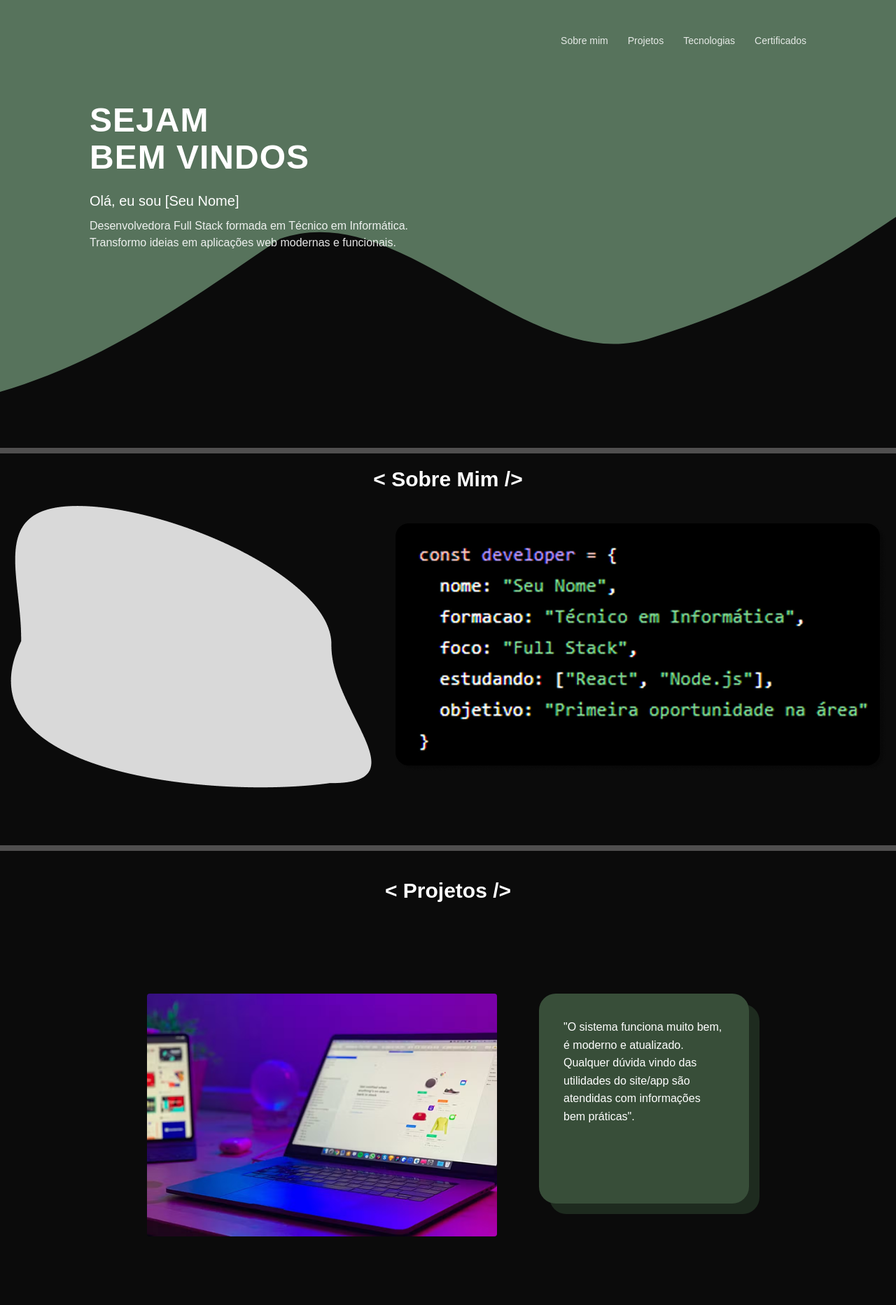
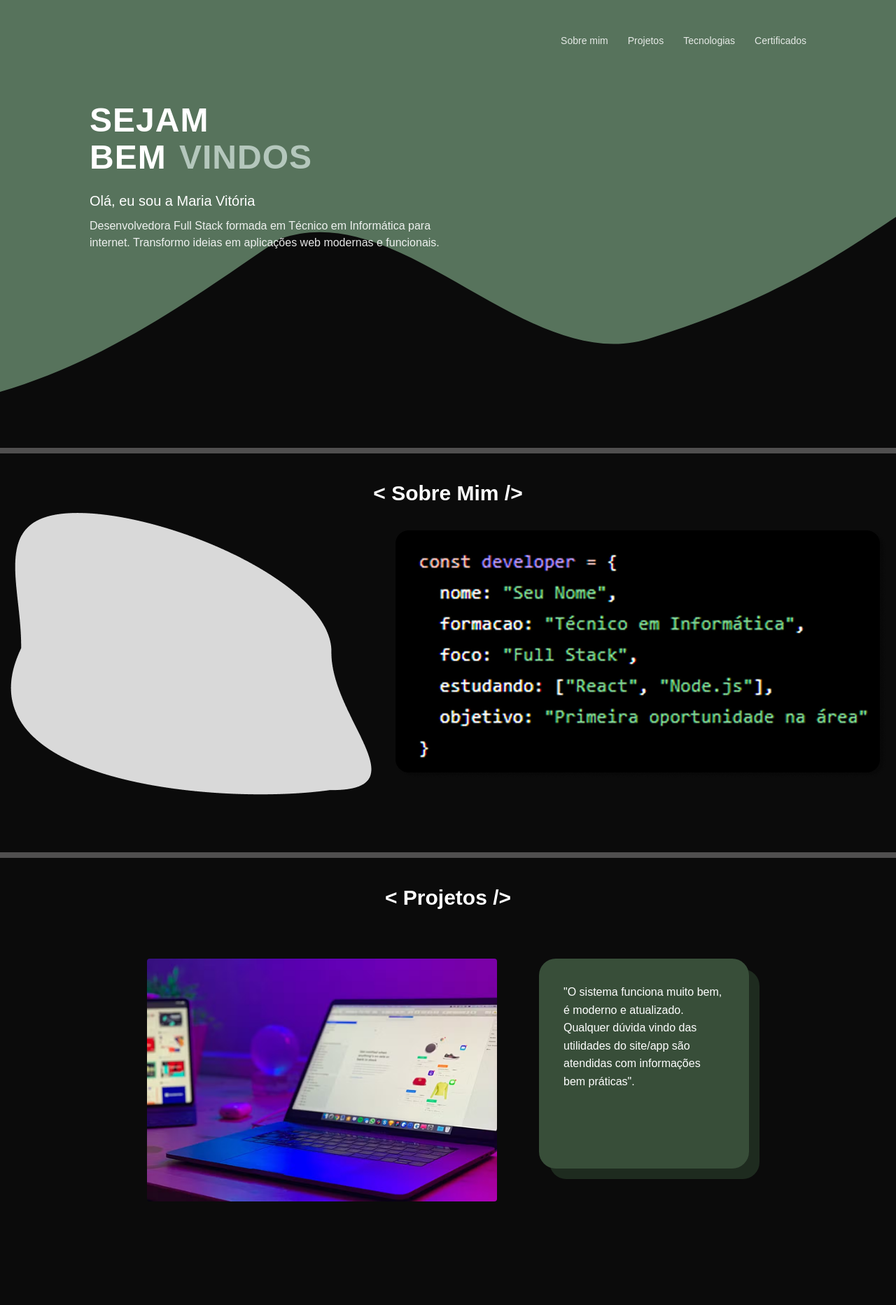
Before and after one commit to Mavi23y/Portifolio, a React (Vite) app in the folder portifolio/: page / in a window 1280 px wide. Shown: the top 1865 px of the page at 70% size. Built offline with nearby package versions, Linux system fonts and the light colour scheme.

Commit message:
09_07_2026

```diff
--- a/portifolio/src/components/Header.css
+++ b/portifolio/src/components/Header.css
@@ -44,9 +44,6 @@ html {
   font-family: sans-serif;
 }
 
-/* Estas 4 classes estavam sendo usadas no JSX mas não tinham nenhum
-   estilo definido aqui — por isso o texto ficava "feio" (sem tamanho,
-   sem espaçamento, tudo com a mesma aparência padrão do navegador) */
 .title-sejam,
 .title-bem-vindos {
   font-size: 48px;
@@ -54,6 +51,11 @@ html {
   line-height: 1.1;
   letter-spacing: 1px;
   margin: 0;
+}
+
+.text-vindos {
+  color: #B4C7BC;
+  margin-left: 4px;
 }
 
 .subtitle {
--- a/portifolio/src/components/Header.jsx
+++ b/portifolio/src/components/Header.jsx
@@ -10,12 +10,14 @@ export default function Header() {
         <a href="#certificados">Certificados</a>
       </nav>
 
-      <div className="header-content">
+     <div className="header-content">
         <h1 className="title-sejam">SEJAM</h1>
-        <h1 className="title-bem-vindos">BEM VINDOS</h1>
-        <p className="subtitle">Olá, eu sou [Seu Nome]</p>
+        <h1 className="title-bem-vindos">
+          BEM <span className="text-vindos">VINDOS</span>
+        </h1>
+        <p className="subtitle">Olá, eu sou a Maria Vitória</p>
         <p className="description">
-          Desenvolvedora Full Stack formada em Técnico em Informática.
+          Desenvolvedora Full Stack formada em Técnico em Informática para internet.
           Transformo ideias em aplicações web modernas e funcionais.
         </p>
       </div>
--- a/portifolio/src/components/MainProjetos.css
+++ b/portifolio/src/components/MainProjetos.css
@@ -18,7 +18,7 @@
 .main-projetos-content {
     display: flex;
     flex-direction: column;
-    gap: 100px;
+    gap: 50px;
     margin: 60px auto;
     width: 85%;
     max-width: 1100px;
@@ -31,7 +31,7 @@
     justify-content: center;
     gap: 60px;
     width: 100%;
-    margin-top: 70px;
+    margin-top: 10px;
 }
 
 .projeto-linha.invertido {
@@ -44,6 +44,11 @@
     width: 100%;
     height: auto;
     border-radius: 4px;
+}
+
+.imagem-projeto:hover {
+    transform: scale(1.05);
+     cursor: pointer;
 }
 
 .card-verde {
@@ -59,3 +64,9 @@
     box-sizing: border-box;
     box-shadow: 15px 15px 0px #1e2b1f;
 }
+
+.card-verde:hover {
+    transform: scale(1.05);
+      box-shadow: 15px 15px 0px #2c3f2d;
+    cursor: pointer;
+}
--- a/portifolio/src/components/MainSobre.css
+++ b/portifolio/src/components/MainSobre.css
@@ -11,17 +11,14 @@
     color: white;
     font-family: sans-serif;
     font-size: 20px;
-    margin-top: 20px;
+    margin-top: 40px;
 }
 
-/* "position: center;" foi removido daqui — não existe essa propriedade
-   em CSS (o navegador simplesmente ignorava a linha). O alinhamento
-   já é feito pelo align-items/justify-content abaixo. */
 .main-sobre-content {
     display: flex;
     align-items: center;
     justify-content: center;
     gap: 30px;
     flex-wrap: wrap;
-    margin-top: 20px;
+    margin-top: 10px;
 }
--- a/portifolio/src/components/MainTecnologias.css
+++ b/portifolio/src/components/MainTecnologias.css
@@ -1,6 +1,3 @@
-/* Antes essa classe .main-tecnologias e a .barra estavam repetidas
-   3 vezes seguidas neste arquivo (copy-paste). Deixei só uma vez
-   de cada, o resultado visual é exatamente o mesmo. */
 .barra {
     width: 100%;
     height: 8px;
```
